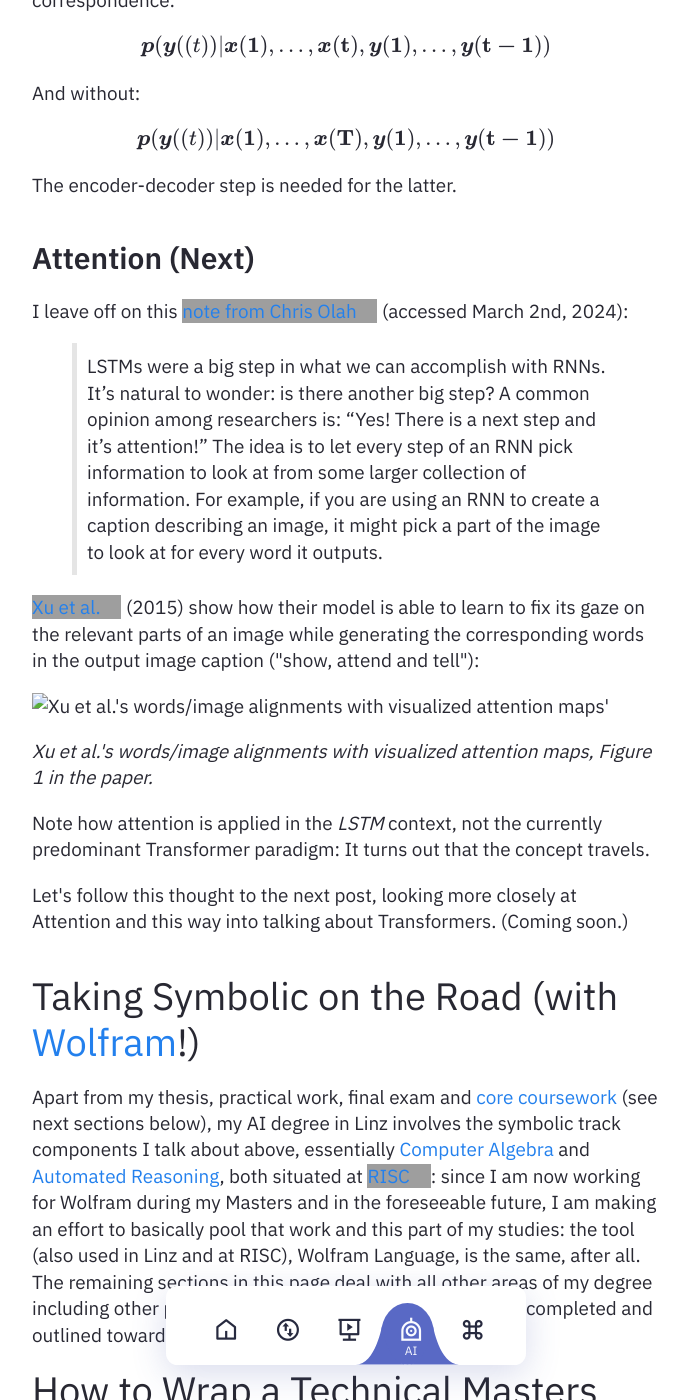
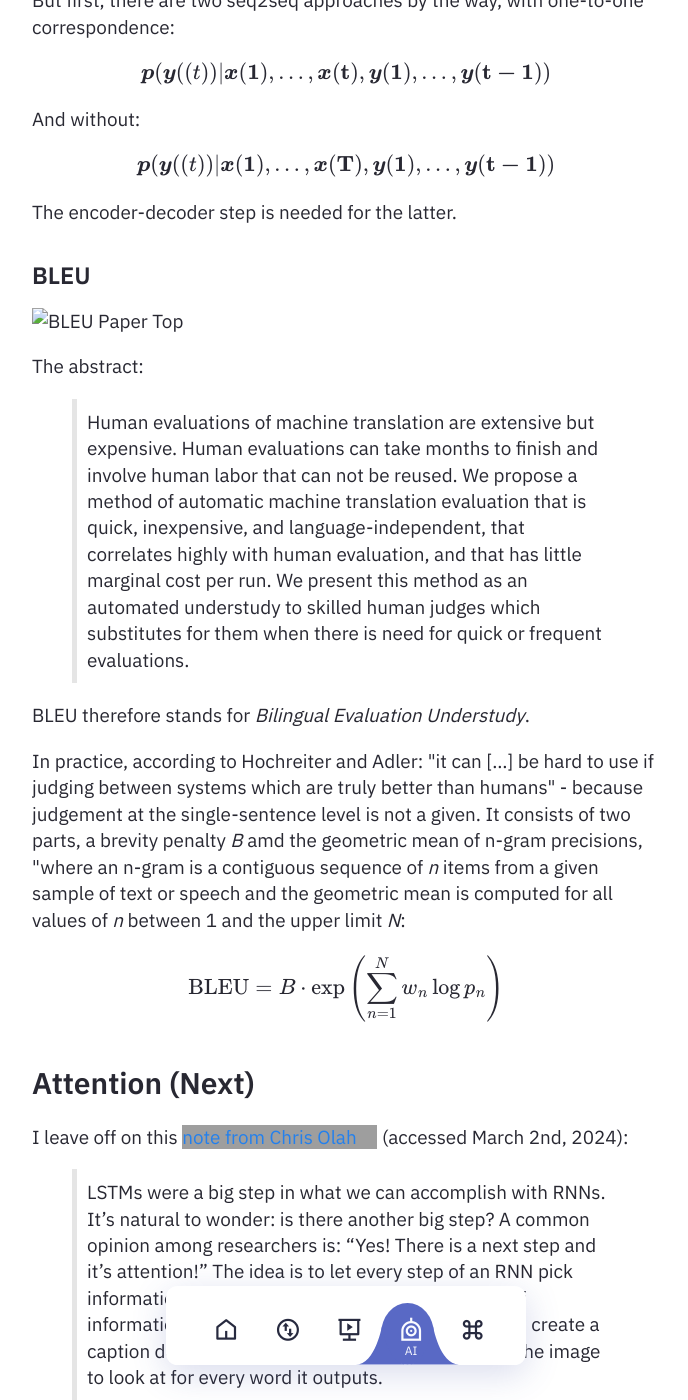
Before and after one commit to heseltime/heseltime.github.io, a Jekyll site: the page built from pages/rDai.md, in a window 1280 px wide and 1400 px high, scrolled down 25421 px. Shown: the whole window, without its empty margins (294-982 px from the left). Built offline with Jekyll 4.4.1, drawn with Linux system fonts in a browser that asks for light colours; some of the changed text lies outside the part shown; grey boxes are pictures that could not be loaded.

Commit message:
Add BLEU Formula

```diff
--- a/pages/rDai.md
+++ b/pages/rDai.md
@@ -532,7 +532,7 @@ The algorithm has a history, naturally:
 
 (According to Google Scholar, LSTM has been quoted more than 100000 Times.)
 
-So the following can only be a selection.
+So the following can only be a selection: I am **mostly interested in language**, you will notice.
 
 ### Sequence to sequence (seq2seq)
 
@@ -569,7 +569,26 @@ $$
 
 The encoder-decoder step is needed for the latter.
 
+#### BLEU
 
+![BLEU Paper Top](image-31.png)
+
+The abstract:
+
+> Human evaluations of machine translation are extensive but expensive. Human evaluations can take months to finish and involve human labor that can not be reused. We propose a method of automatic machine translation evaluation that is quick,
+inexpensive, and language-independent, that correlates highly with human evaluation, and that has little marginal cost per
+run. We present this method as an automated understudy to skilled human judges which substitutes for them when there is
+need for quick or frequent evaluations.
+
+BLEU therefore stands for _Bilingual Evaluation Understudy_.
+
+In practice, according to Hochreiter and Adler: "it can [...] be hard to use if judging between systems which are truly better than humans" - because judgement at the single-sentence level is not a given. It consists of two parts, a brevity penalty _B_ amd the geometric mean of n-gram precisions, "where an n-gram is a contiguous sequence of _n_ items from a given sample of text or speech and the geometric mean is computed for all values of _n_ between 1 and the upper limit _N_:
+
+$$
+
+\text{BLEU} = B \cdot \exp\left(\sum_{n=1}^{N} w_n \log p_n\right)
+
+$$
 
 ## **Attention** (Next)
 
```
Also changed, not shown: pages/image-31.png (added).
